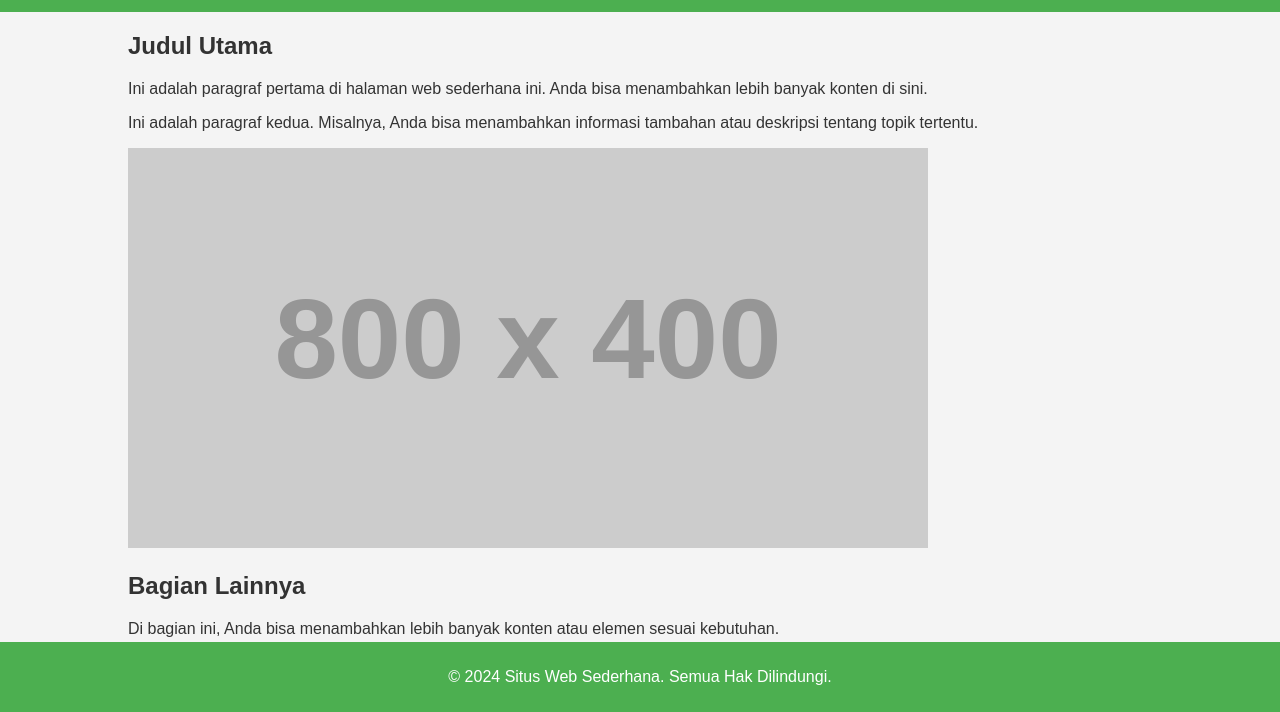
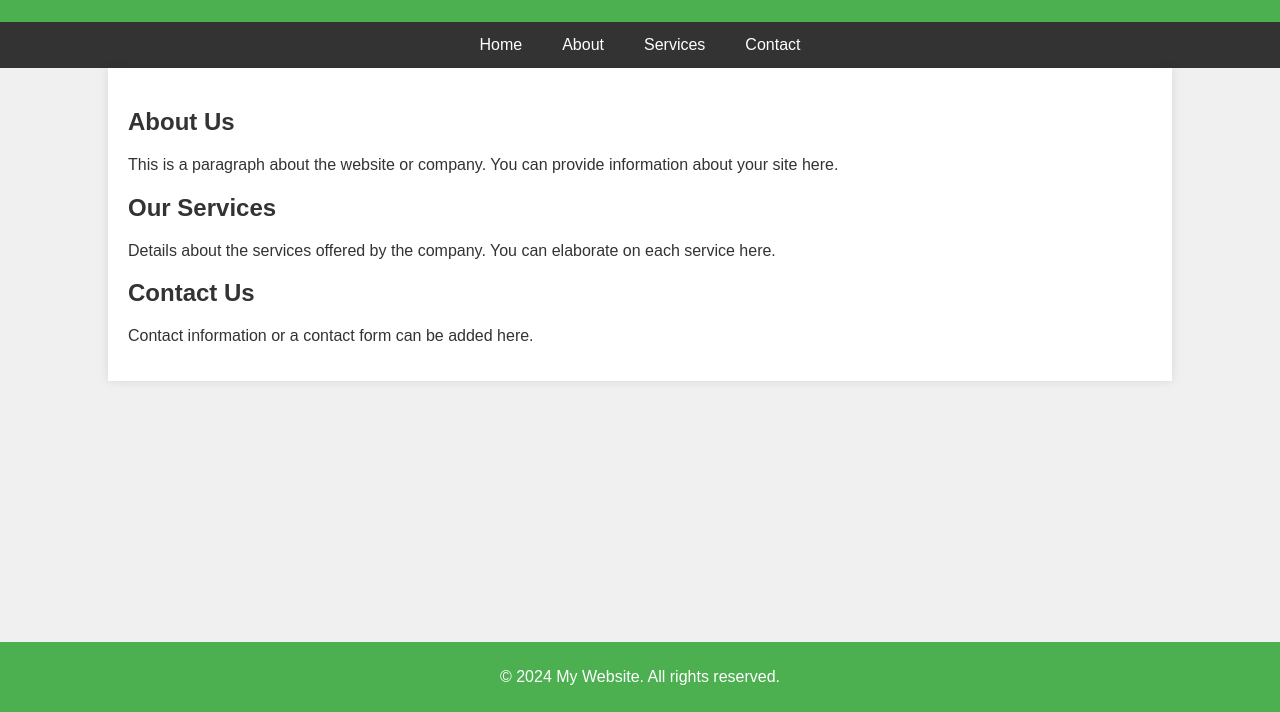
Before and after one commit to andialfatih22/andialfatih22.github.io, a plain HTML site: page index.html in a window 1280 px wide. Shown: the part 88-800 px from the top of the page. Drawn offline with Linux system fonts and the light colour scheme; placeholder pictures from the web are drawn by us.

Commit message:
index.html

```diff
--- a/index.html
+++ b/index.html
@@ -1,31 +1,43 @@
 <!DOCTYPE html>
-<html lang="id">
+<html lang="en">
 <head>
     <meta charset="UTF-8">
     <meta name="viewport" content="width=device-width, initial-scale=1.0">
-    <title>Halaman Web Sederhana</title>
+    <title>My Website</title>
     <style>
         body {
             font-family: Arial, sans-serif;
             margin: 0;
             padding: 0;
-            background-color: #f4f4f4;
+            background-color: #f0f0f0;
             color: #333;
         }
         header {
             background-color: #4CAF50;
             color: white;
-            padding: 10px 0;
+            padding: 15px 0;
             text-align: center;
+        }
+        nav {
+            display: flex;
+            justify-content: center;
+            background-color: #333;
+        }
+        nav a {
+            color: white;
+            padding: 14px 20px;
+            text-decoration: none;
+            text-align: center;
+        }
+        nav a:hover {
+            background-color: #575757;
         }
         .container {
             width: 80%;
             margin: auto;
-            overflow: hidden;
-        }
-        img {
-            max-width: 100%;
-            height: auto;
+            padding: 20px;
+            background-color: white;
+            box-shadow: 0 0 10px rgba(0, 0, 0, 0.1);
         }
         footer {
             background-color: #4CAF50;
@@ -40,22 +52,29 @@
 </head>
 <body>
     <header>
-        <h1>Selamat Datang di Situs Web Kami</h1>
+        <h1>Welcome to My Website</h1>
     </header>
 
+    <nav>
+        <a href="#">Home</a>
+        <a href="#">About</a>
+        <a href="#">Services</a>
+        <a href="#">Contact</a>
+    </nav>
+
     <div class="container">
-        <h2>Judul Utama</h2>
-        <p>Ini adalah paragraf pertama di halaman web sederhana ini. Anda bisa menambahkan lebih banyak konten di sini.</p>
-        <p>Ini adalah paragraf kedua. Misalnya, Anda bisa menambahkan informasi tambahan atau deskripsi tentang topik tertentu.</p>
+        <h2>About Us</h2>
+        <p>This is a paragraph about the website or company. You can provide information about your site here.</p>
 
-        <img src="https://via.placeholder.com/800x400" alt="Contoh Gambar">
+        <h2>Our Services</h2>
+        <p>Details about the services offered by the company. You can elaborate on each service here.</p>
 
-        <h2>Bagian Lainnya</h2>
-        <p>Di bagian ini, Anda bisa menambahkan lebih banyak konten atau elemen sesuai kebutuhan.</p>
+        <h2>Contact Us</h2>
+        <p>Contact information or a contact form can be added here.</p>
     </div>
 
     <footer>
-        <p>&copy; 2024 Situs Web Sederhana. Semua Hak Dilindungi.</p>
+        <p>&copy; 2024 My Website. All rights reserved.</p>
     </footer>
 </body>
 </html>
```
